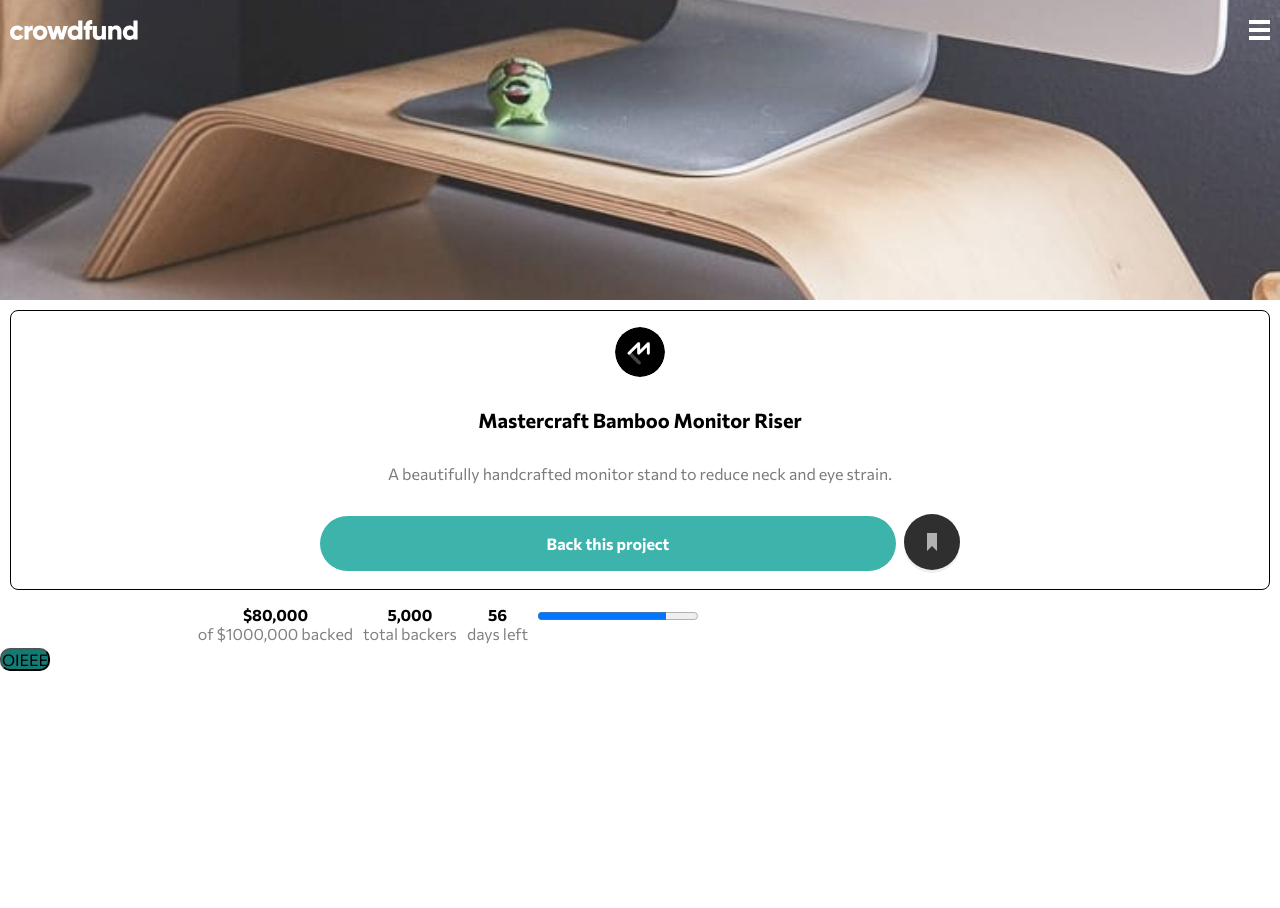
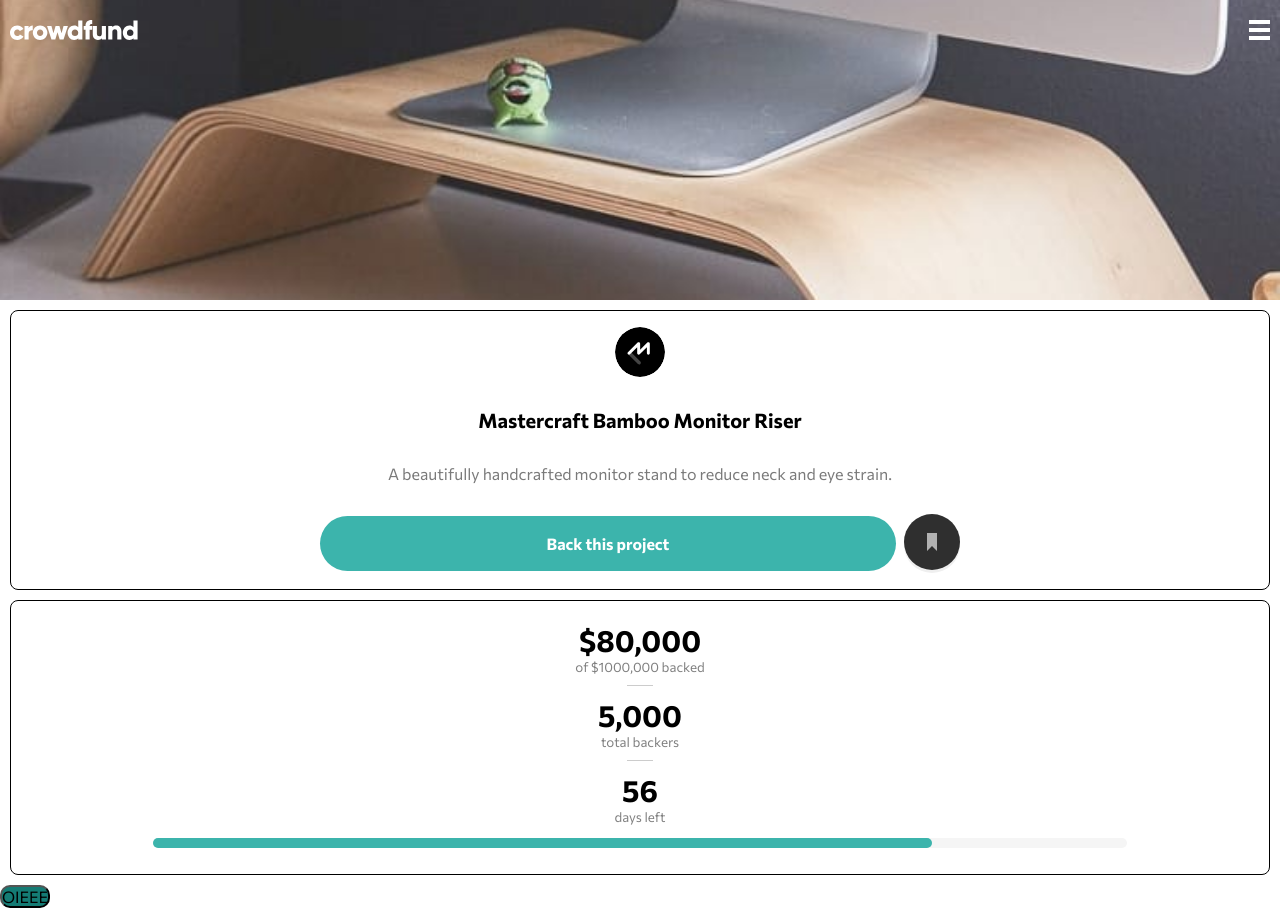
Before and after one commit to Netosilv4/CrowdFunding-fm, a React (Create React App) app: page / in a window 1280 px wide. Before the commit the page ends 800 px from the top, so only its background shows below. Built offline with nearby package versions, Linux system fonts and the light colour scheme.

Commit message:
estiliza barra e melhora tamanho da fonte

```diff
--- a/src/components/Arrecadation/index.jsx
+++ b/src/components/Arrecadation/index.jsx
@@ -1,6 +1,6 @@
 import React from 'react';
 import {
-  Section, H1, P, Div, Progress,
+  Section, H1, P, Div, Progress, DivText, Border,
 } from './styles';
 
 function Arrecadation() {
@@ -8,20 +8,24 @@ function Arrecadation() {
     <>
       <Section>
         <Div>
+          <DivText>
             <H1>$80,000</H1>
             <P>of $1000,000 backed</P>
-        </Div>
-        <Div>
+          </DivText>
+          <Border />
+          <DivText>
             <H1>5,000</H1>
             <P>total backers</P>
-        </Div>
-        <Div>
+          </DivText>
+          <Border />
+          <div>
             <H1>56</H1>
             <P>days left</P>
+          </div>
         </Div>
-        <Div>
-          <Progress id="file" value="80" max="100" />
-        </Div>
+        <DivText>
+          <Progress><progress id="file" value="80" max="100" /></Progress>
+        </DivText>
       </Section>
     </>
   );
--- a/src/components/Arrecadation/styles.js
+++ b/src/components/Arrecadation/styles.js
@@ -1,26 +1,68 @@
 import styled from 'styled-components';
 
 export const Section = styled.section`
-width: 70%;
   display: flex;
   justify-content: center;
   flex-wrap: wrap;
+  flex-direction: column;
+  margin: 10px;
+  justify-content: space-around;
+  align-items: center;
+  background-color: white;
+  border: 1px solid black;
+  border-radius: 8px;
+  padding: 20px;
+`;
+
+export const DivText = styled.div`
+width: 100%;
+display: flex;
+flex-direction: column;
+align-items: center;
+justify-content: center;
+`;
+
+export const Border = styled.div`
+height: 1px;
+width: 20%;
+background-color: rgba(0,0,0, 0.2);
 `;
 
 export const H1 = styled.h1`
+font-size: 30px;
   color: black;
-
 `;
 
 export const P = styled.p`
+font-size: smaller;
 color: gray;
-
 `;
 
 export const Div = styled.div`
+display: flex;
+flex-direction: column;
+gap: 10px;
 text-align: center;
-padding: 5px;
+justify-content: space-around;
+align-items: center;
 `;
 
-export const Progress = styled.progress`
-`;
+export const Progress = styled.div`
+margin-top: 10px;
+width: 100%;
+text-align: center;
+
+progress[value] {
+  appearance: none;
+  width: 80%;
+  ::-webkit-progress-bar {
+    border-radius: 5px;
+    height: 10px;
+    background-color: whitesmoke
+  }
+  ::-webkit-progress-value {
+    border-radius: 5px;
+    height: 10px;
+    background-color: hsl(176, 50%, 47%);
+  }
+}`;
```
Also changed, not shown: src/globalStyles.css (line endings or trailing spaces). Lines whose indentation alone changed are shown as unchanged.
